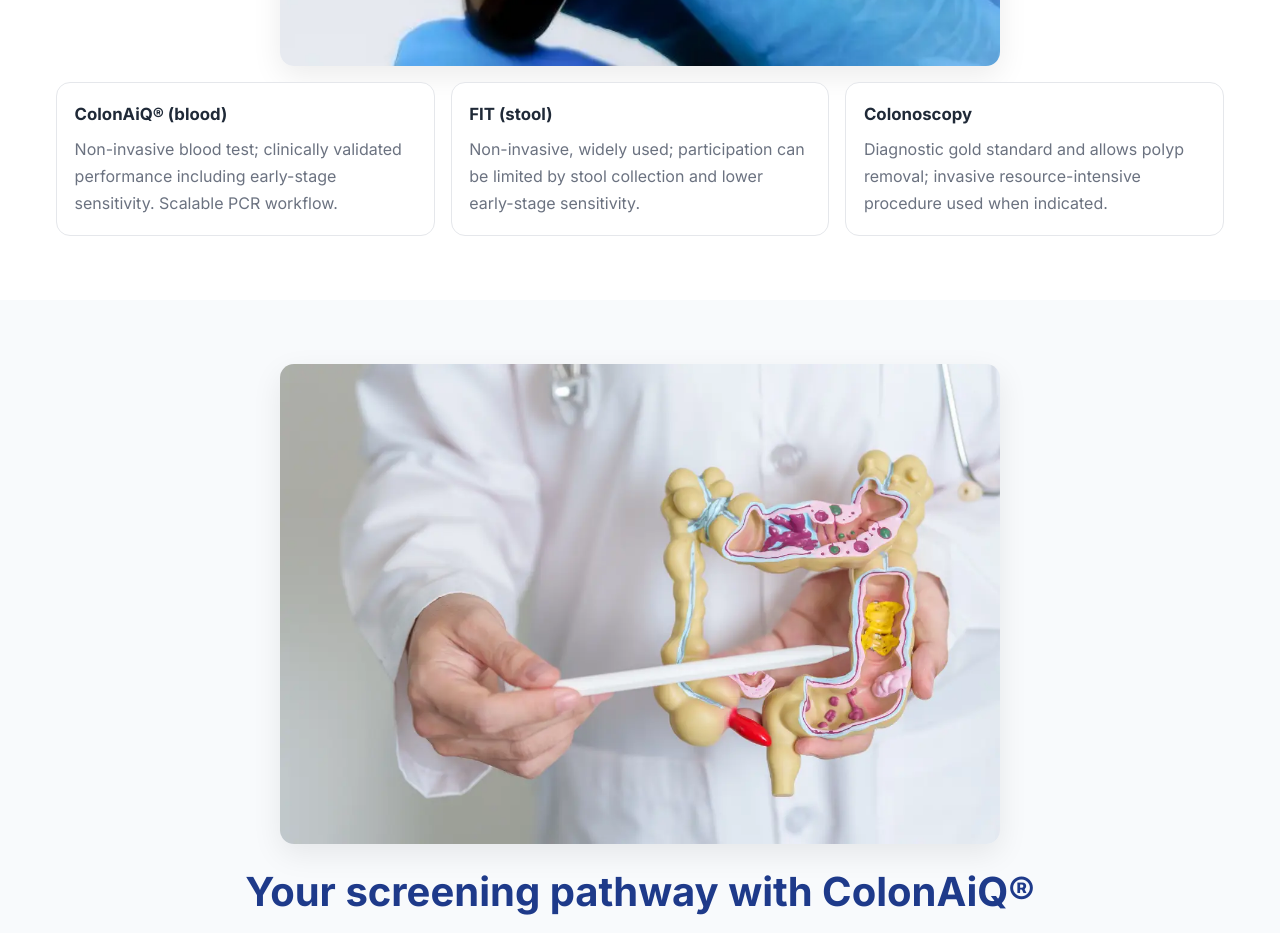
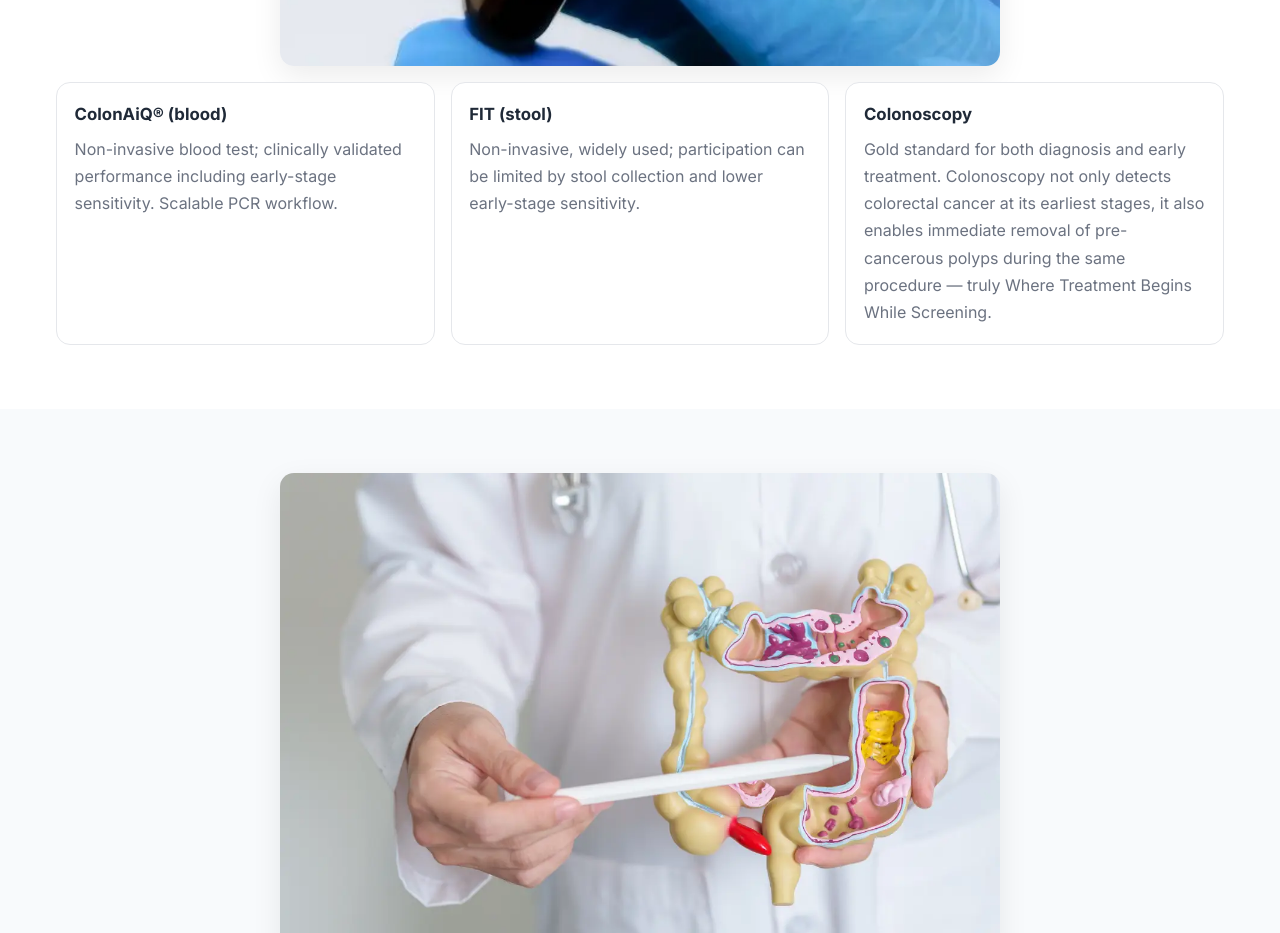
Before and after one commit to mohan0265/colonaiq-asia, a React (Vite) app: page / in a window 1280 px wide. Shown: the part 2300-3233 px from the top of the page. Built offline with nearby package versions, Linux system fonts and the light colour scheme.

Commit message:
Update ColonAiQ-asia

```diff
--- a/src/pages/index.tsx
+++ b/src/pages/index.tsx
@@ -244,8 +244,7 @@ const HomePage: React.FC<HomePageProps> = ({ onNavigate }) => {
               collection and lower early-stage sensitivity.
             </Tile>
             <Tile title="Colonoscopy">
-              Diagnostic gold standard and allows polyp removal; invasive
-              resource-intensive procedure used when indicated.
+              Gold standard for both diagnosis and early treatment. Colonoscopy not only detects colorectal cancer at its earliest stages, it also enables immediate removal of pre-cancerous polyps during the same procedure — truly Where Treatment Begins While Screening.
             </Tile>
           </div>
         </div>
```
